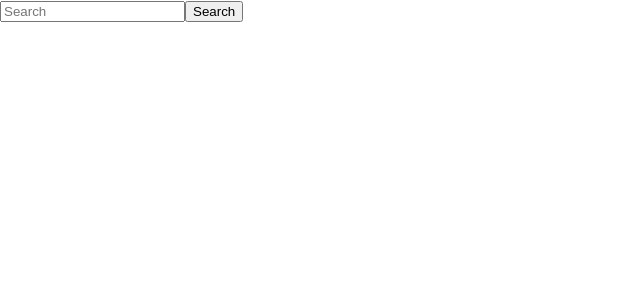
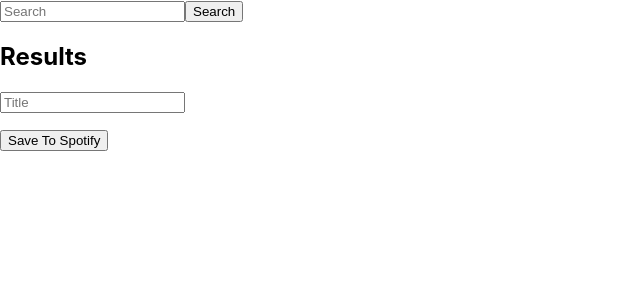
Before and after one commit to mcoester/jammming, a React (Create React App) app: page / in a window 1280 px wide. Shown: the top 300 px of the page, without its empty margins (0-640 px from the left). Built offline with nearby package versions, Linux system fonts and the light colour scheme.

Commit message:
Add content to all components. Now the program has the possibility of adding and removing songs to a playlist.

```diff
--- a/src/Components/App.js
+++ b/src/Components/App.js
@@ -1,7 +1,10 @@
 import '../App.css';
 import SearchBar from './SearchBar.js';
-import React, { useState, useEffect } from 'react';
+import React, { useState } from 'react';
 import SearchResults from './SearchResults.js';
+import Playlist from './Playlist.js';
+import Tracklist from './Tracklist.js';
+import Track from './Track.js';
 
 const data = [
   {
@@ -24,29 +27,54 @@ const data = [
 function App() {
   const [search, setSearch] = useState("");
   const [results, setResults] = useState([]);
+  const [listName, setListName] = useState("");
+  const [tracks, setTracks] = useState([]);
 
-  function handleChange(searchEntry){
+  function handleSearchChange(searchEntry){
     setSearch(searchEntry);
   }
 
+  function handleListChange(listEntry){
+    setListName(listEntry);
+  }
+
+  function handleAddClick(index){
+    setTracks(prev => {
+      return[...prev, results[index]];
+    });
+  }
+
+  function handleRemoveClick(index){
+    setTracks((prev) => {
+      return prev.filter((_, i) => i !== index);
+    });
+  }
+
   function handleClick(){
-    console.log(search);
+    let id = 0;
+
     const newDataArray = data.filter(element =>{
       return (element.song.toLowerCase() === search.toLowerCase() || element.artist.toLowerCase() === search.toLowerCase() || element.album.toLowerCase() === search.toLowerCase());
     });
-    console.log(newDataArray);
-    const newListArray = newDataArray.map(element =>{
-      return <li><strong>Song:</strong> {element.song}<br/> <strong>Artist:</strong> {element.artist}<br/> <strong>Album:</strong> {element.album}<br/> </li>
+    newDataArray.map(songObject =>{
+      songObject.key = id++;
+      return songObject;
     });
-    setResults(newListArray);
+    setResults(newDataArray);
   }
 
   return (
     <>
-      <SearchBar search={search} handleChange={handleChange} handleClick={handleClick} />
-      <SearchResults results={results} />
+      <SearchBar search={search} handleChange={handleSearchChange} handleClick={handleClick} />
+      <SearchResults results={results} handleAddClick={handleAddClick} />
+      <Playlist title={listName} handleChange={handleListChange}>
+        <Tracklist>
+          <Track tracks={tracks} handleRemoveClick={handleRemoveClick} />
+        </Tracklist>
+      </Playlist>
     </>
   );
 }
 
+
 export default App;
--- a/src/Components/Playlist.js
+++ b/src/Components/Playlist.js
@@ -1,7 +1,14 @@
 import React from 'react';
 
-function Playlist(){
+function Playlist(props){
+    const changeHandler = ({ target }) => props.handleChange(target.value);
 
+    return (
+        <div>
+            <input onChange={changeHandler} value={props.title} placeholder='Title' type='text' />
+            {props.children}
+        </div>
+    );
 }
 
 export default Playlist;
--- a/src/Components/SearchBar.js
+++ b/src/Components/SearchBar.js
@@ -7,7 +7,7 @@ function SearchBar({ search, handleChange, handleClick }){
 
     return (
         <>
-            <input placeholder='Search' value={search} onChange={changeHandler}/>
+            <input placeholder='Search' value={search} onChange={changeHandler} type='text' />
             <button onClick={handleClick} >Search</button>
         </>
     )
--- a/src/Components/SearchResults.js
+++ b/src/Components/SearchResults.js
@@ -1,10 +1,16 @@
 import React from 'react';
 
 function SearchResults(props){
+    const listArray = props.results.map((element, index) =>{
+        return <li key={element.key}><strong>Song:</strong> {element.song}<br/> <strong>Artist:</strong> {element.artist}<br/> <strong>Album:</strong> {element.album}<br/> <button onClick={() => props.handleAddClick(index)} >+</button></li>
+    });
     return (
-        <ul>
-            {props.results}
-        </ul>
+        <div>
+            <h2>Results</h2>
+            <ul>
+                {listArray}
+            </ul>
+        </div>
     );
 }
 
--- a/src/Components/Track.js
+++ b/src/Components/Track.js
@@ -1,7 +1,16 @@
 import React from 'react';
 
-function Track() {
-
+function Track({ tracks, handleRemoveClick }) {
+    if(tracks.length === 0){
+        return <></>
+    }
+    const tracksCopy = tracks.map((track, index) => ({
+        ...track,
+        key: index ,
+    }));
+    return tracksCopy.map((track, index) =>{
+        return <li key={track.key}><strong>Song:</strong>{track.song}<br/> <strong>Artist</strong>{track.artist}<br/><strong>Album</strong>{track.album}<button onClick={() =>{handleRemoveClick(index)}}>-</button></li>
+    })
 }
 
 export default Track;
--- a/src/Components/Tracklist.js
+++ b/src/Components/Tracklist.js
@@ -1,9 +1,9 @@
 import React from 'react';
 
-function Tracklist() {
+function Tracklist(props) {
     return (
         <>
-            <ul></ul>
+            <ul>{props.children}</ul>
             <button>Save To Spotify</button>
         </>
     )
```
